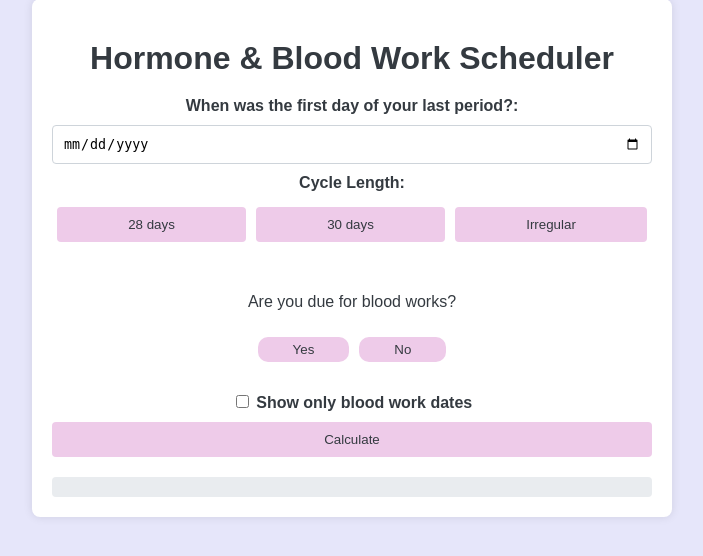
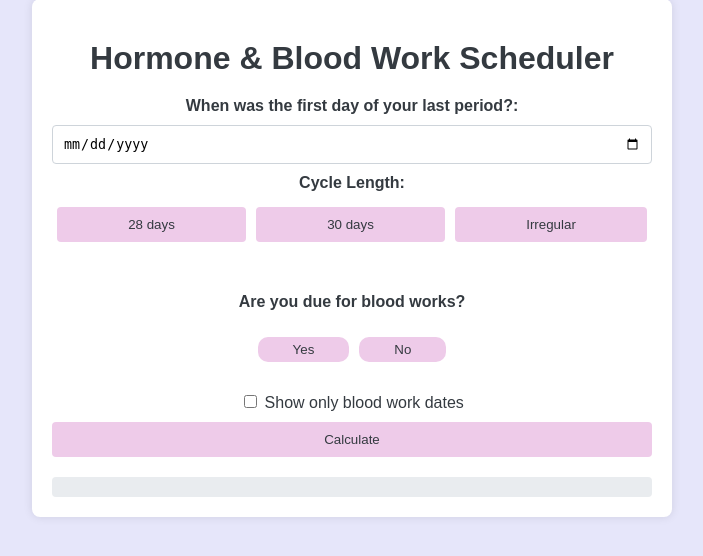
Before and after one commit to josh-jacob/Hormone-and-Blood-Work-Scheduler, a Flask app: page / in a window 1280 px wide. Shown: the part 142-698 px from the top of the page, without its empty margins (288-991 px from the left). Run offline with Flask 3, Linux system fonts and the light colour scheme.

Commit message:
Update index.html

```diff
--- a/templates/index.html
+++ b/templates/index.html
@@ -129,6 +129,9 @@
             gap: 10px;
             margin-top: 20px;
         }
+        .checkbox-group label {
+            font-weight: normal; /* Remove bold font weight */
+        }
         .hormone-result.hide {
             display: none; /* Hide by default */
         }
@@ -158,7 +161,7 @@
             </div>
             <input type="hidden" id="cycle_length" name="cycle_length" required>
             <div class="blood-work-question">
-                <p>Are you due for blood works?</p>
+                <p><strong>Are you due for blood works?</strong></p>
                 <div class="blood-work-question-buttons">
                     <button type="button" onclick="setBloodWork(true)">Yes</button>
                     <button type="button" onclick="setBloodWork(false)">No</button>
```
